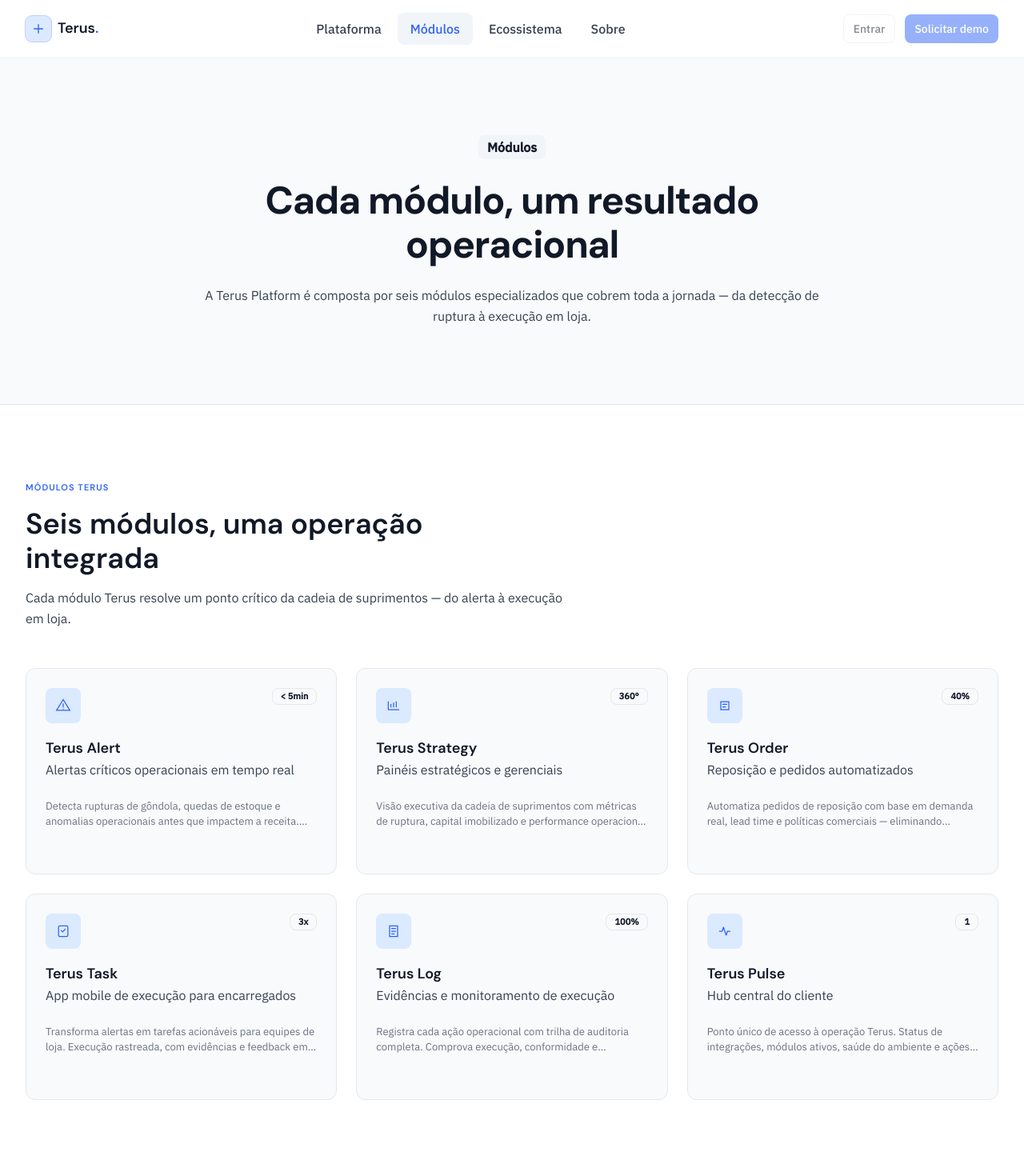
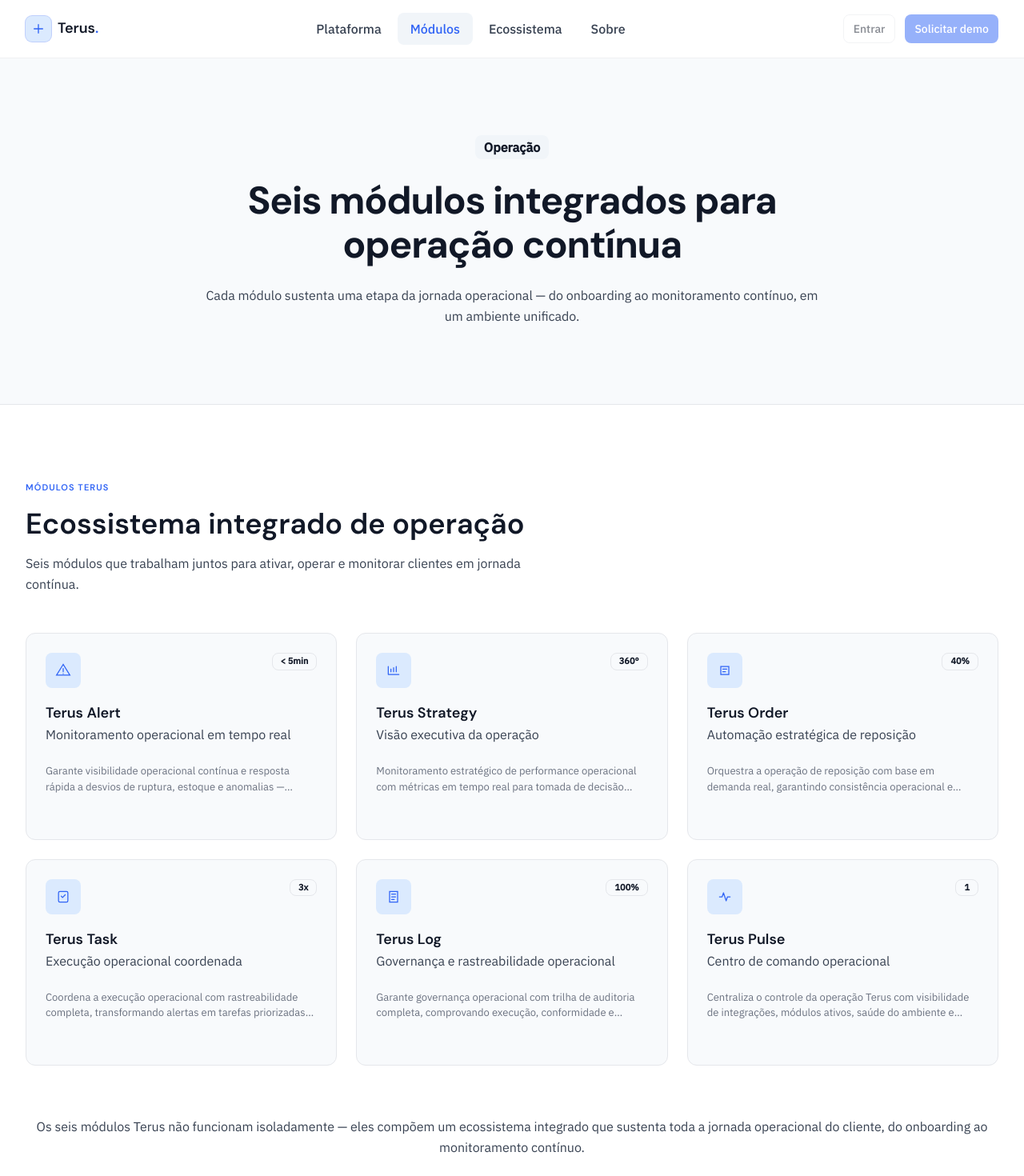
Before and after one commit to Lucash67/terus-platform, a Next.js app in the folder apps/web/: page /modulos in a window 1280 px wide. Shown: the top 1470 px of the page at 80% size. Built offline with nearby package versions, Linux system fonts and the light colour scheme.

Commit message:
Reposition /modulos page: modules as integrated operational ecosystem, not isolated features - emphasize strategic roles of Pulse and Order, add institutional message

```diff
--- a/apps/web/app/(marketing)/modulos/page.tsx
+++ b/apps/web/app/(marketing)/modulos/page.tsx
@@ -5,18 +5,18 @@ import { ModulesSection } from "@/components/sections/modules-section";
 import { PageHero } from "@/components/sections/page-hero";
 
 export const metadata: Metadata = {
-  title: "Módulos | Terus Platform",
+  title: "Operação Integrada | Terus Platform",
   description:
-    "Conheça os seis módulos da Terus Platform: Alert, Strategy, Order, Task, Log e Pulse.",
+    "Seis módulos que sustentam toda a jornada operacional — onboarding, ativação, operação, monitoramento e governança.",
 };
 
 export default function ModulosPage() {
   return (
     <>
       <PageHero
-        badge="Módulos"
-        title="Cada módulo, um resultado operacional"
-        description="A Terus Platform é composta por seis módulos especializados que cobrem toda a jornada — da detecção de ruptura à execução em loja."
+        badge="Operação"
+        title="Seis módulos integrados para operação contínua"
+        description="Cada módulo sustenta uma etapa da jornada operacional — do onboarding ao monitoramento contínuo, em um ambiente unificado."
       />
       <ModulesSection showViewAll={false} />
       <CtaSection />
--- a/apps/web/components/sections/modules-section.tsx
+++ b/apps/web/components/sections/modules-section.tsx
@@ -13,8 +13,8 @@ interface ModulesSectionProps {
 
 export function ModulesSection({
   showViewAll = true,
-  title = "Seis módulos, uma operação integrada",
-  description = "Cada módulo Terus resolve um ponto crítico da cadeia de suprimentos — do alerta à execução em loja.",
+  title = "Ecossistema integrado de operação",
+  description = "Seis módulos que trabalham juntos para ativar, operar e monitorar clientes em jornada contínua.",
 }: ModulesSectionProps) {
   return (
     <section>
@@ -43,6 +43,14 @@ export function ModulesSection({
             <ModuleCard key={module.slug} module={module} />
           ))}
         </div>
+
+        <div className="mt-16 text-center">
+          <p className="text-body-lg text-text-secondary">
+            Os seis módulos Terus não funcionam isoladamente — eles compõem um
+            ecossistema integrado que sustenta toda a jornada operacional do
+            cliente, do onboarding ao monitoramento contínuo.
+          </p>
+        </div>
       </Container>
     </section>
   );
--- a/apps/web/lib/constants/modules.ts
+++ b/apps/web/lib/constants/modules.ts
@@ -20,9 +20,9 @@ export const MODULES: ModuleDefinition[] = [
   {
     slug: "alert",
     name: "Terus Alert",
-    tagline: "Alertas críticos operacionais em tempo real",
+    tagline: "Monitoramento operacional em tempo real",
     description:
-      "Detecta rupturas de gôndola, quedas de estoque e anomalias operacionais antes que impactem a receita. Priorização inteligente para ação imediata.",
+      "Garante visibilidade operacional contínua e resposta rápida a desvios de ruptura, estoque e anomalias — priorizando ações por impacto em receita.",
     features: [
       "Monitoramento contínuo de disponibilidade",
       "Priorização por impacto em receita",
@@ -35,9 +35,9 @@ export const MODULES: ModuleDefinition[] = [
   {
     slug: "strategy",
     name: "Terus Strategy",
-    tagline: "Painéis estratégicos e gerenciais",
+    tagline: "Visão executiva da operação",
     description:
-      "Visão executiva da cadeia de suprimentos com métricas de ruptura, capital imobilizado e performance operacional em um único painel.",
+      "Monitoramento estratégico de performance operacional com métricas em tempo real para tomada de decisão informada e governança da jornada.",
     features: [
       "KPIs de supply chain em tempo real",
       "Análise de capital em estoque",
@@ -50,9 +50,9 @@ export const MODULES: ModuleDefinition[] = [
   {
     slug: "order",
     name: "Terus Order",
-    tagline: "Reposição e pedidos automatizados",
+    tagline: "Automação estratégica de reposição",
     description:
-      "Automatiza pedidos de reposição com base em demanda real, lead time e políticas comerciais — eliminando decisões manuais inconsistentes.",
+      "Orquestra a operação de reposição com base em demanda real, garantindo consistência operacional e otimização de capital em toda a jornada.",
     features: [
       "Sugestão automática de pedidos",
       "Regras por categoria e fornecedor",
@@ -65,9 +65,9 @@ export const MODULES: ModuleDefinition[] = [
   {
     slug: "task",
     name: "Terus Task",
-    tagline: "App mobile de execução para encarregados",
+    tagline: "Execução operacional coordenada",
     description:
-      "Transforma alertas em tarefas acionáveis para equipes de loja. Execução rastreada, com evidências e feedback em tempo real.",
+      "Coordena a execução operacional com rastreabilidade completa, transformando alertas em tarefas priorizadas para equipes de loja.",
     features: [
       "Tarefas priorizadas por impacto",
       "Checklist de execução",
@@ -80,9 +80,9 @@ export const MODULES: ModuleDefinition[] = [
   {
     slug: "log",
     name: "Terus Log",
-    tagline: "Evidências e monitoramento de execução",
+    tagline: "Governança e rastreabilidade operacional",
     description:
-      "Registra cada ação operacional com trilha de auditoria completa. Comprova execução, conformidade e performance de equipes.",
+      "Garante governança operacional com trilha de auditoria completa, comprovando execução, conformidade e performance de equipes.",
     features: [
       "Trilha de auditoria imutável",
       "Evidências de execução",
@@ -95,9 +95,9 @@ export const MODULES: ModuleDefinition[] = [
   {
     slug: "pulse",
     name: "Terus Pulse",
-    tagline: "Hub central do cliente",
+    tagline: "Centro de comando operacional",
     description:
-      "Ponto único de acesso à operação Terus. Status de integrações, módulos ativos, saúde do ambiente e ações pendentes.",
+      "Centraliza o controle da operação Terus com visibilidade de integrações, módulos ativos, saúde do ambiente e ações pendentes — garantindo governança da jornada.",
     features: [
       "Dashboard unificado",
       "Status de integrações",
```
